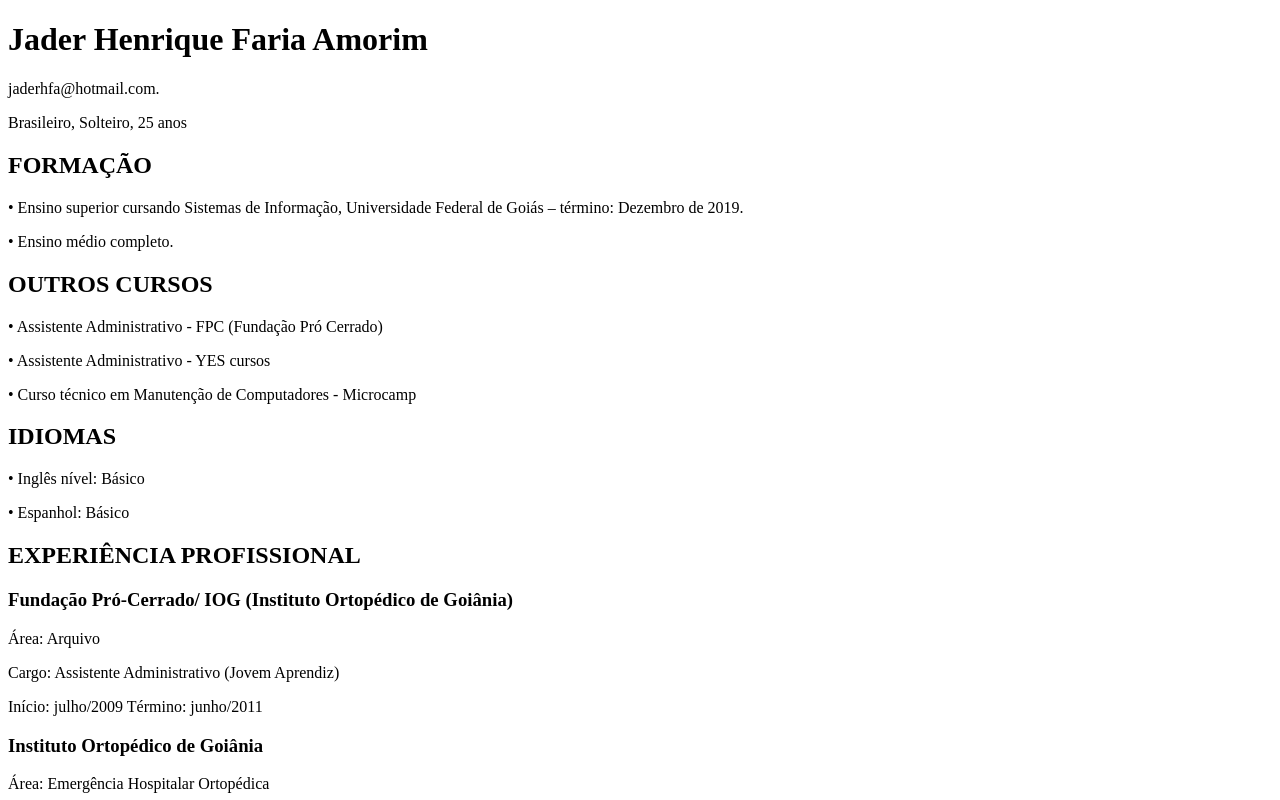
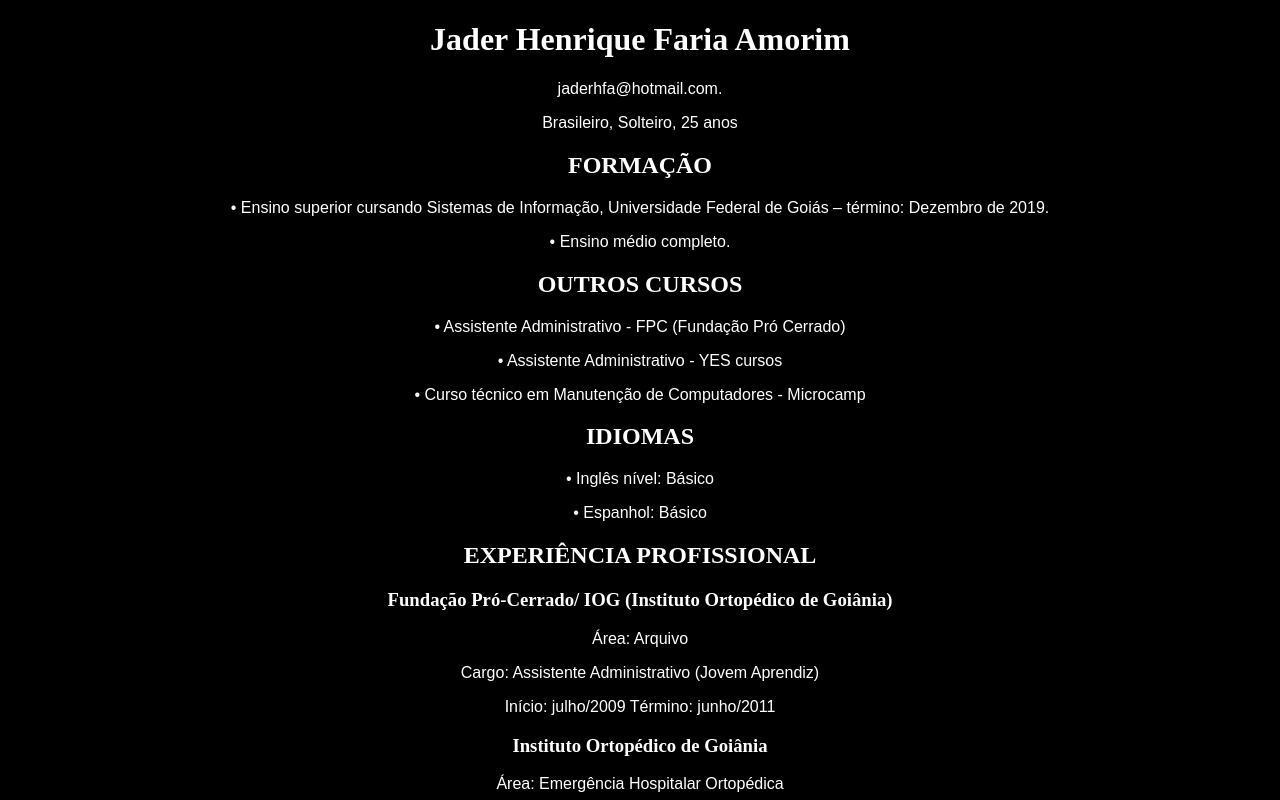
Before and after one commit to jaderhfa/jaderhfa.github.io, a plain HTML site: page index.html in a window 1280 px wide. Shown: the top 800 px of the page. Drawn offline with Linux system fonts and the light colour scheme.

Commit message:
Adcinando CSS

```diff
--- a/index.html
+++ b/index.html
@@ -3,6 +3,36 @@
 <head>
 <title>Curriculum</title>
 </head>
+
+  <style>
+body {
+    background-color: black;
+}
+
+h1 {
+    color: white;
+    text-align: center;
+}
+
+h2 {
+    color: white;
+    text-align: center;
+}
+
+
+h3 {
+    color: white;
+    text-align: center;
+}
+
+p {
+    font-family: Arial;
+    color: white;
+    text-align: center;
+}
+</style>
+
+
 <body>
 
 <h1>Jader Henrique Faria Amorim</h1>
```
